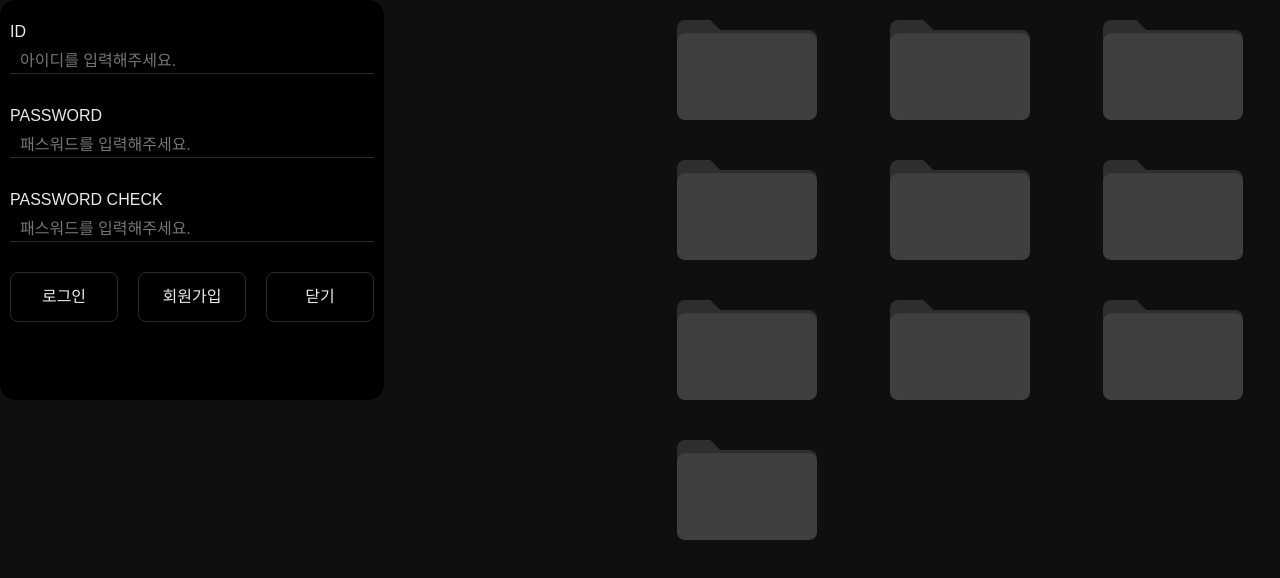
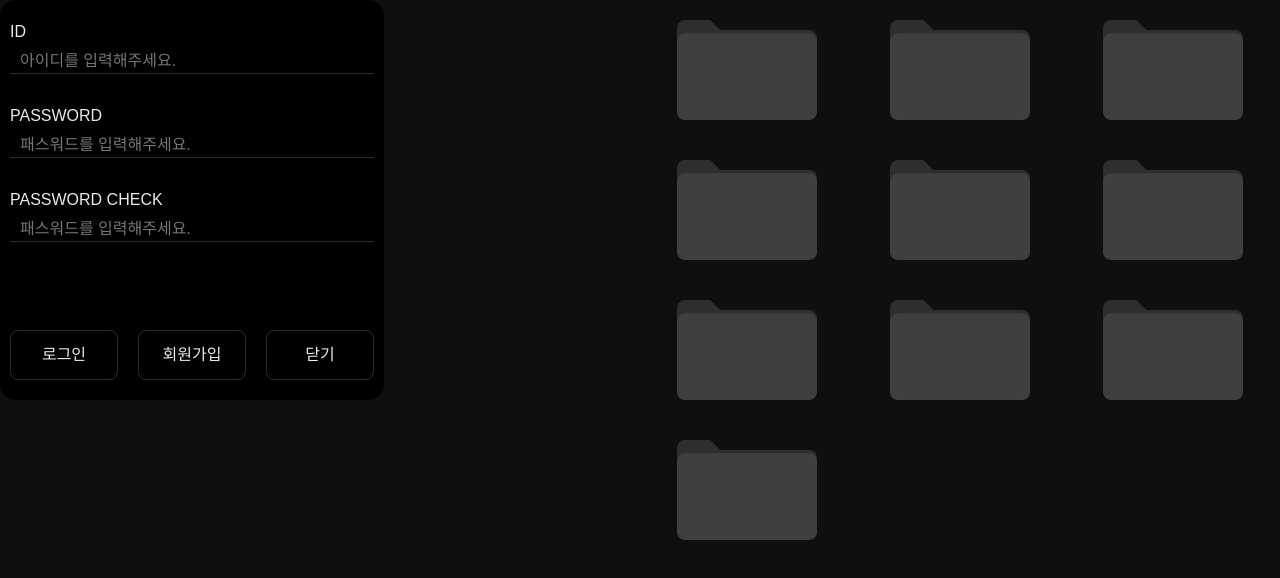
Before and after one commit to DevWonny/Re-Memory, a Next.js app: page / in a window 1280 px wide. Shown: the top 578 px of the page. Built offline with nearby package versions, Linux system fonts and the light colour scheme; no server answers.

Commit message:
Auth Modal Style 구현 완료

```diff
--- a/app/components/auth.tsx
+++ b/app/components/auth.tsx
@@ -20,7 +20,8 @@ interface AuthType {
 
 export default function Auth({ type }: AuthType) {
   return (
-    <div className="auth-modal-container fixed flex flex-col">
+    <div className="auth-modal-container fixed flex flex-col items-center justify-between">
+      <div className="input-container flex flex-col w-full">
         <div className="input-content">
           <p className="label">ID</p>
           <CommonInput type="id"></CommonInput>
@@ -35,6 +36,7 @@ export default function Auth({ type }: AuthType) {
             <CommonInput type="password"></CommonInput>
           </div>
         )}
+      </div>
 
       <div className="button-content flex items-center">
         <button className="change-button flex-1">
--- a/styles/components/auth.scss
+++ b/styles/components/auth.scss
@@ -3,12 +3,15 @@ div.auth-modal-container {
   background-color: #000;
   width: 30%;
   height: 50%;
-  gap: 30px;
   padding: 20px 10px;
   border-radius: 16px;
-  div.input-content {
-    p {
-      margin-bottom: 5px;
+
+  div.input-container {
+    gap: 30px;
+    div.input-content {
+      p {
+        margin-bottom: 5px;
+      }
     }
   }
 
```
Lines whose indentation alone changed are shown as unchanged.
